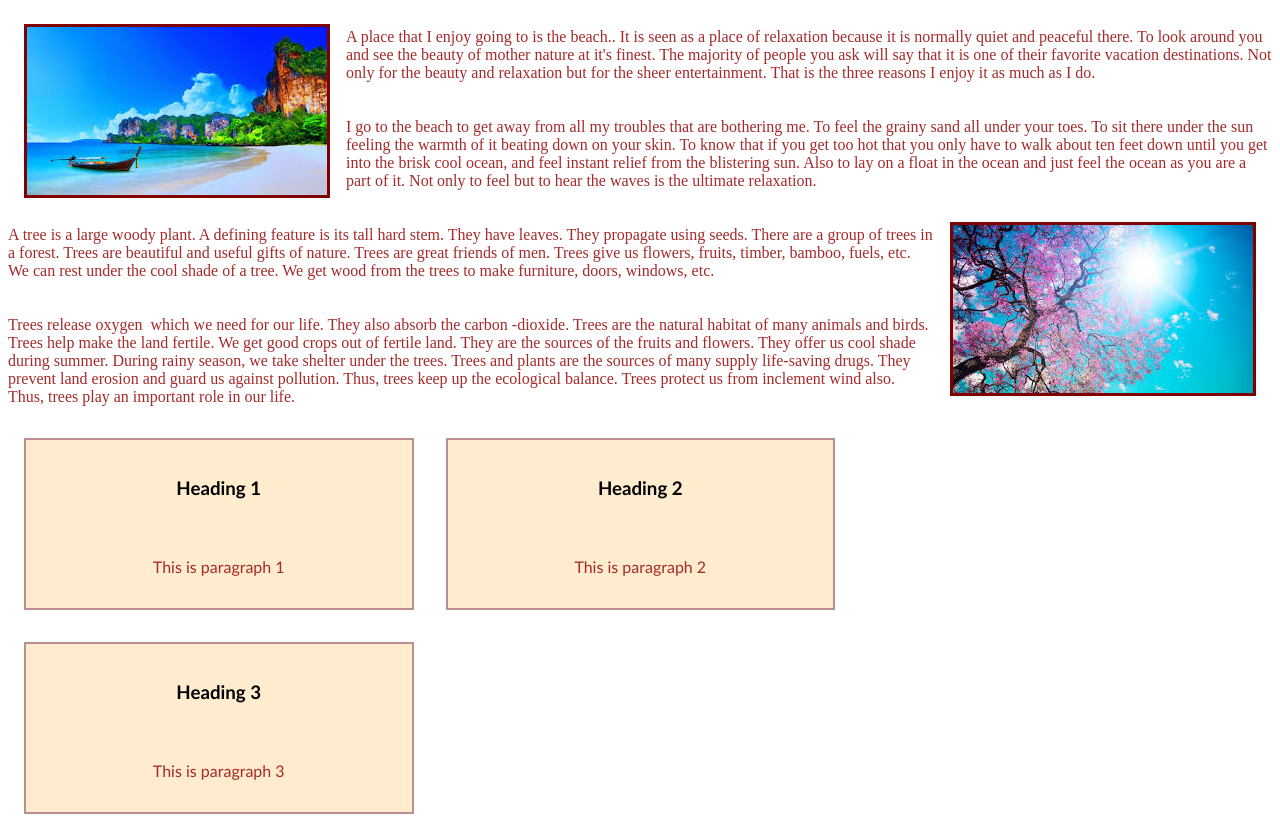
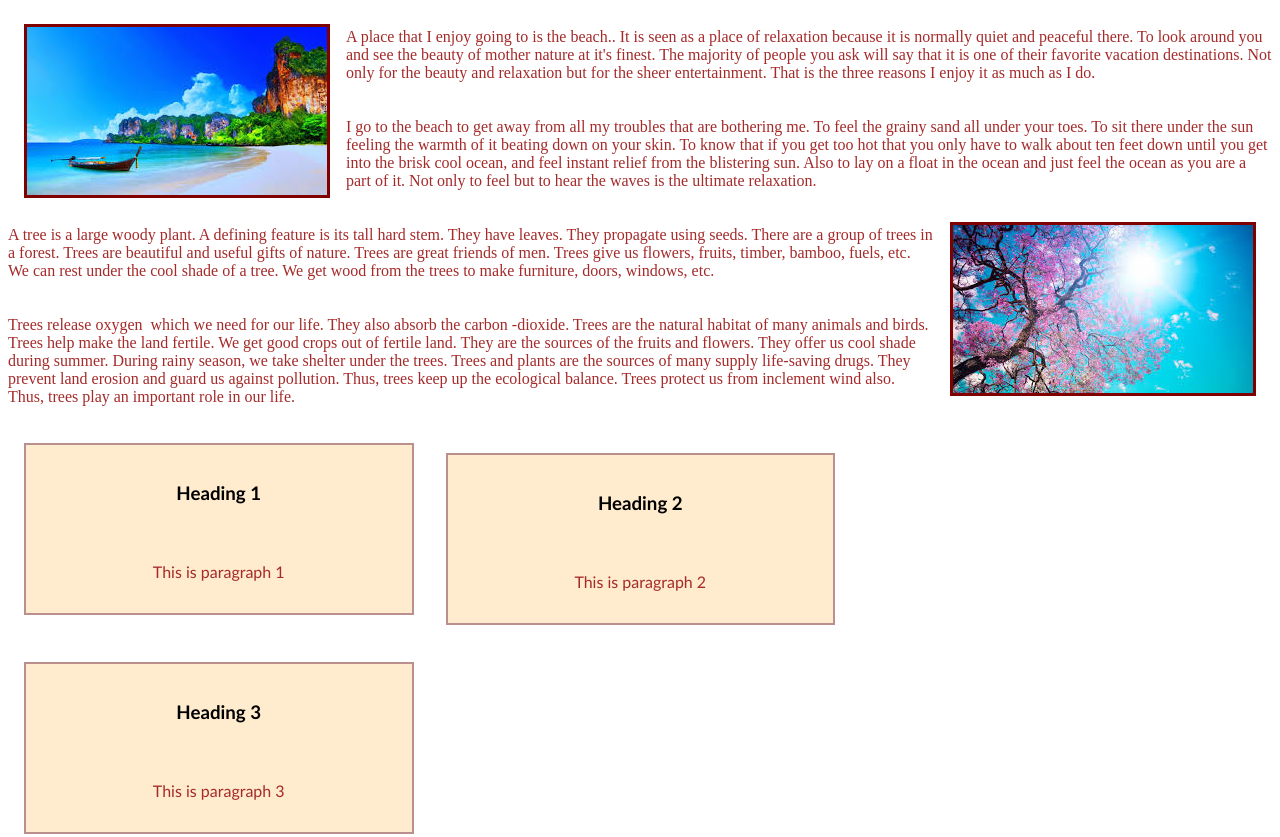
Before and after one commit to javerianadeem/css-positioning, a plain HTML site: page floating.html in a window 1280 px wide. Shown: the top 837 px of the page. Drawn offline with Linux system fonts and the light colour scheme; a script that the page names is missing.

Commit message:
relative positioning in headings

```diff
--- a/floating.css
+++ b/floating.css
@@ -24,6 +24,7 @@ img.treeimg {
     border: 2px solid rosybrown;
     margin: 1em;
     background-color: blanchedalmond;
+    position: relative;
 }
 .maindiv::after{
     content: "";
@@ -37,3 +38,12 @@ section, aside {
     padding: 1%;
     border: 1px solid saddlebrown;
 }
+.xyz:nth-child(1) {
+    top: 5px;
+}
+.xyz:nth-child(2) {
+    top: 15px;
+}
+.xyz:nth-child(3) {
+    top: 20px;
+}
```
